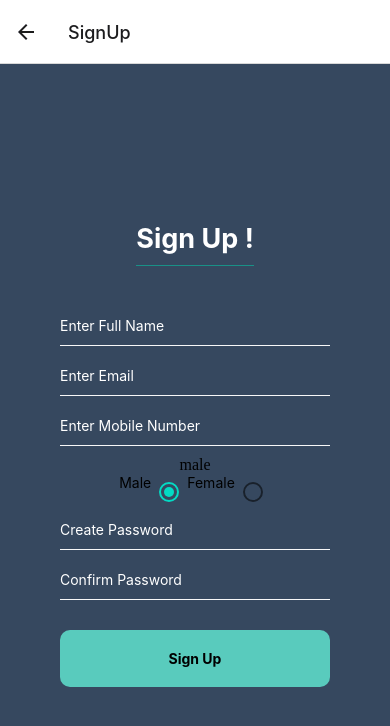
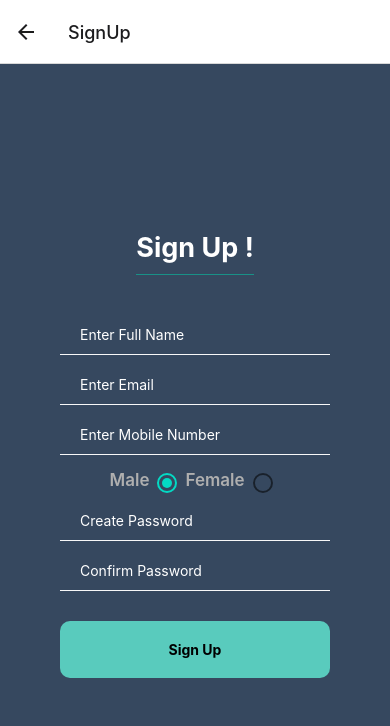
Before and after one commit to romario-0/pavo-capstone_health-app, a React Native app in the folder capstone-frontend/: screen /SignUp in a window 390 px wide. Shown: the top 726 px of the page. Built offline with nearby package versions, Linux system fonts and the light colour scheme.

Commit message:
home page quotes

```diff
--- a/capstone-frontend/app/navigations/AccountNavigator.js
+++ b/capstone-frontend/app/navigations/AccountNavigator.js
@@ -2,6 +2,8 @@ import { createNativeStackNavigator } from '@react-navigation/native-stack';
 import SignInScreen from '../screens/SignInScreen';
 import SignUpScreen from '../screens/SignUpScreen';
 import WelcomeScreen from '../screens/WelcomeScreen';
+
+
 
 const Stack = createNativeStackNavigator();
 
--- a/capstone-frontend/app/screens/HomeScreen.js
+++ b/capstone-frontend/app/screens/HomeScreen.js
@@ -1,16 +1,44 @@
 import { useContext } from "react";
 import { AuthenticationContext } from "../services/AuthenticationContext";
-import { FlatList, SafeAreaView, Text } from 'react-native'
+import { StyleSheet,View,FlatList, SafeAreaView, Text } from 'react-native';
 
 const HomeScreen = () => {
     const {user} = useContext(AuthenticationContext);
+
+
     return (
         <SafeAreaView>
-            <Text>{user}</Text>
+            <View style={styles.home}>
+                <View style={styles.card}>
+                <Text>{user}</Text>
+                </View>
             <FlatList >
             </FlatList>
+            </View>
+
         </SafeAreaView>
     );
 }
 
+const styles = StyleSheet.create({
+   home:{
+    alignSelf:'stretch',
+    alignItems:'center',
+    justifyContent:'center',
+    paddingLeft:30,
+    paddingRight:30
+   },
+   card:{
+       width:"100%",
+       height:125,
+       marginTop:15,
+       backgroundColor: 'rgb(32,152,152)',
+       borderRadius:10,
+       alignItems:'center',
+       justifyContent:'center',
+       fontSize:28,
+       fontWeight:700
+   }
+})
+
 export default HomeScreen;
--- a/capstone-frontend/app/screens/SignInScreen.js
+++ b/capstone-frontend/app/screens/SignInScreen.js
@@ -1,5 +1,6 @@
 import { StatusBar } from 'expo-status-bar';
 import React, {useContext, useState}from 'react'
+import styled from "styled-components/native"
 import { StyleSheet, Text, TextInput, TouchableOpacity,onPress, View, Keyboard } from 'react-native';
 import { AuthenticationContext } from '../services/AuthenticationContext';
 
@@ -15,15 +16,10 @@ export default function SignInScreen() {
   })
 
   const [formErrors,setFormErrors]= useState({});
+  const [isSubmit,setIsSubmit]= useState(false);
 
-  const [errors,setErrors]= useState({});
 
-  const validate= () =>{
-    Keyboard.dismiss();
-    if(!inputs.email){
-      handleError('please input email','email')
-    }
-  }
+
 
 
 
@@ -32,18 +28,26 @@ export default function SignInScreen() {
 
     }
 
-    const handleSubmit=(e)=>{
-      e.preventDefault();
-      setFormErrors(validate(inputs));
-      setIsSubmit(true)
-      console.log(inputs)
 
-     }
+  const handleSignIn = () => {
+    setFormErrors(validate(inputs));
+    setIsSubmit(true);
+    if(Object.keys(formErrors).length === 0 && isSubmit){
+      onLogin(inputs.email, inputs.password);
+    }}
+
+    const validate= (values) => {
+      const errors={};
+      if(!values.email){
+         errors.email="Please enter email";
+      }
+      if(!values.password){
+        errors.password="Please enter password";
+      }
+      return errors;
+    }
 
 
-  const handleSignIn = () => {
-    onLogin(inputs.email, inputs.password);
-  }
 
   return (
     <View style={styles.signinform}>
@@ -53,10 +57,12 @@ export default function SignInScreen() {
                  value={inputs.email}
                  onChangeText={text=>handleOnChange(text,'email')
                 }/>
+                 <Text style={styles.error}>{formErrors.email}</Text>
       <TextInput style={styles.textinput}
                  placeholder="Enter Password"
                  secureTextEntry={true}
                  onChangeText={text=>handleOnChange(text,'password')}/>
+                  <Text style={styles.error}>{formErrors.password}</Text>
       <TouchableOpacity style={styles.sign} onPress={handleSignIn}>
         <Text style={styles.signtext}>Sign In</Text>
       </TouchableOpacity>
@@ -89,8 +95,10 @@ const styles = StyleSheet.create({
     height:40,
     marginBottom:30,
     color:"#fff",
+    outlineStyle:"none",
     borderBottomColor:"#f8f8f8",
     borderBottomWidth:1,
+    paddingLeft:20
 
   },
   sign:{
@@ -112,3 +120,8 @@ const styles = StyleSheet.create({
 
       }
 });
+
+const Container = styled.TextInput`
+  outline-style:none;
+  padding-left:20px;
+`;
--- a/capstone-frontend/app/screens/SignUpScreen.js
+++ b/capstone-frontend/app/screens/SignUpScreen.js
@@ -11,17 +11,15 @@ export default function SignUpScreen() {
     username:'',
     email:'',
     mobile:'',
-    crepwd:'',
-    cnfmpwd:'',
+    createpassword:'',
+    confirmpassword:'',
 
 
   })
 
   const [formErrors,setFormErrors]= useState({});
 
-  const [errors,setErrors]= useState({});
-
-  //const [isSubmit,setIsSubmit]= useState(false)
+  const [isSubmit,setIsSubmit]= useState(false)
   const {onRegister} = useContext(AuthenticationContext);
   const [checked,setChecked]= useState("male")
 
@@ -33,16 +31,12 @@ export default function SignUpScreen() {
     const handleSignup=()=>{
 
       setFormErrors(validate(inputs));
+      setIsSubmit(true);
       const user={fullname:inputs.username,email:inputs.email,password:inputs.cnfmpwd,gender:checked}
-      onRegister(user)
-      console.log(user)
-
-     }
-
-     useEffect(()=>{
-
-
-     },[formErrors])
+      if(Object.keys(formErrors).length ===0 && isSubmit){
+        onRegister(user)
+      }
+    }
 
     const validate=  (values) => {
      const errors={};
@@ -54,6 +48,8 @@ export default function SignUpScreen() {
      }
      if(!values.email){
       errors.email="emial is required";
+    }else if(!regex.test(values.email)){
+      errors.email="This is not a valid email"
     }
     if(!values.mobile){
       errors.mobile="mobile is required";
@@ -87,7 +83,6 @@ export default function SignUpScreen() {
         <Text style={styles.error}>{formErrors.username}</Text>
       <TextInput style={styles.textinput}
                  placeholder="Enter Email"
-                 error={errors.email}
                  onChangeText={text=>handleOnChange(text,"email")}/>
                  <Text style={styles.error}>{formErrors.email}</Text>
        <TextInput style={styles.textinput}
@@ -95,15 +90,14 @@ export default function SignUpScreen() {
                  placeholder="Enter Mobile Number"
                  onChangeText={text=>handleOnChange(text,"mobile")}/>
                  <Text style={styles.error}>{formErrors.mobile}</Text>
-                 { checked}
         <View style={styles.inline}>
-        <Text>Male</Text>
+        <Text style={styles.genlabel}>Male</Text>
         <RadioButton
         value="male"
         status={ checked === 'male' ? 'checked' : 'unchecked' }
         onPress={() => setChecked('male')}
       />
-      <Text>Female</Text>
+      <Text  style={styles.genlabel}>Female</Text>
       <RadioButton
         value="female"
         status={ checked === 'female' ? 'checked' : 'unchecked' }
@@ -155,8 +149,10 @@ const styles = StyleSheet.create({
     height:40,
     marginBottom:30,
     color:"#fff",
+    outlineStyle:"none",
     borderBottomColor:"#f8f8f8",
     borderBottomWidth:1,
+    paddingLeft:20
 
   },
   sign:{
@@ -188,6 +184,13 @@ const styles = StyleSheet.create({
     },
     inline:{
       display:"flex",
-      flexDirection:"row"
+      flexDirection:"row",
+
+    },
+    genlabel:{
+      color:"#afafaf",
+      marginTop:5,
+      fontSize:17,
+      fontWeight:600,
     }
 });
--- a/capstone-frontend/package.json
+++ b/capstone-frontend/package.json
@@ -22,12 +22,13 @@
     "react": "17.0.1",
     "react-dom": "17.0.1",
     "react-native": "0.64.3",
+    "react-native-gesture-handler": "~2.1.0",
     "react-native-paper": "^4.12.0",
+    "react-native-reanimated": "~2.3.1",
     "react-native-safe-area-context": "3.3.2",
     "react-native-screens": "~3.10.1",
     "react-native-web": "0.17.1",
-    "react-native-reanimated": "~2.3.1",
-    "react-native-gesture-handler": "~2.1.0"
+    "styled-components": "^5.2.0"
   },
   "devDependencies": {
     "@babel/core": "^7.12.9"
```
Also changed, not shown: 1 other file (tests, documents, lock files or other folders).
